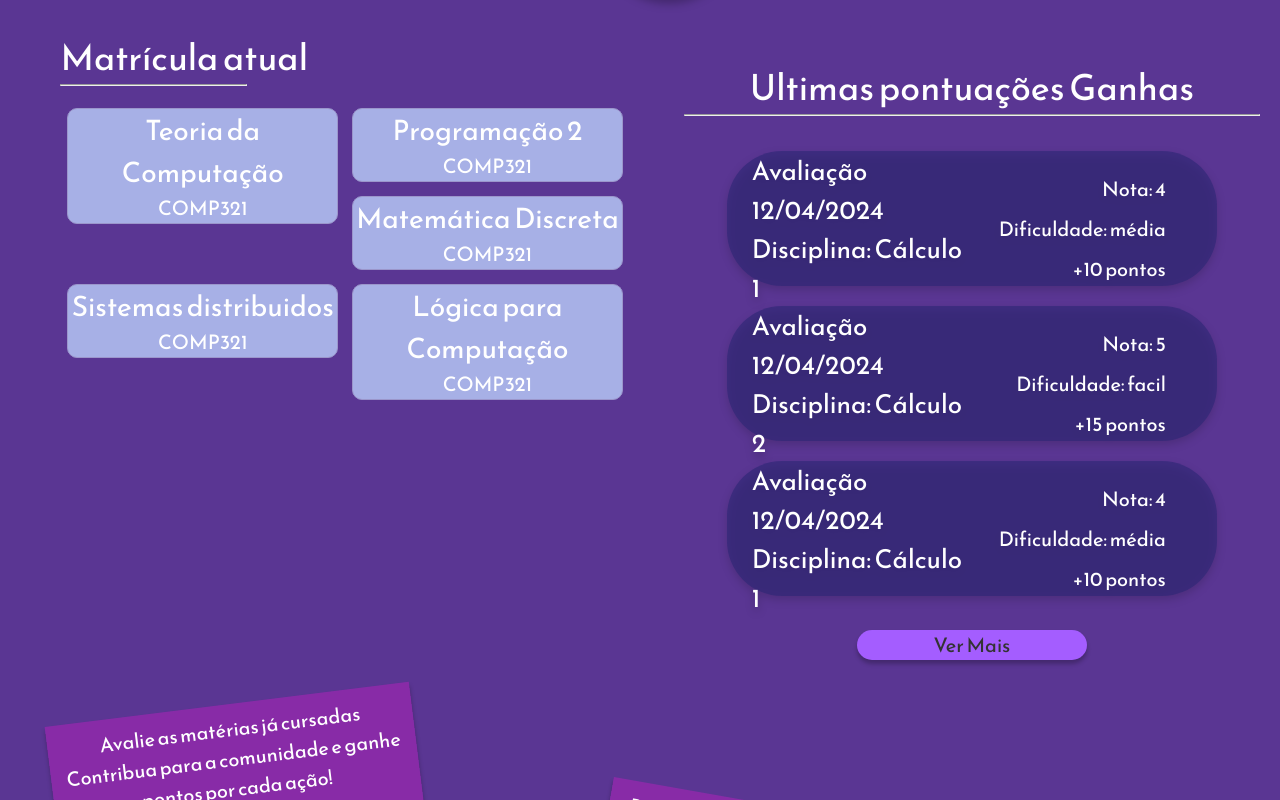
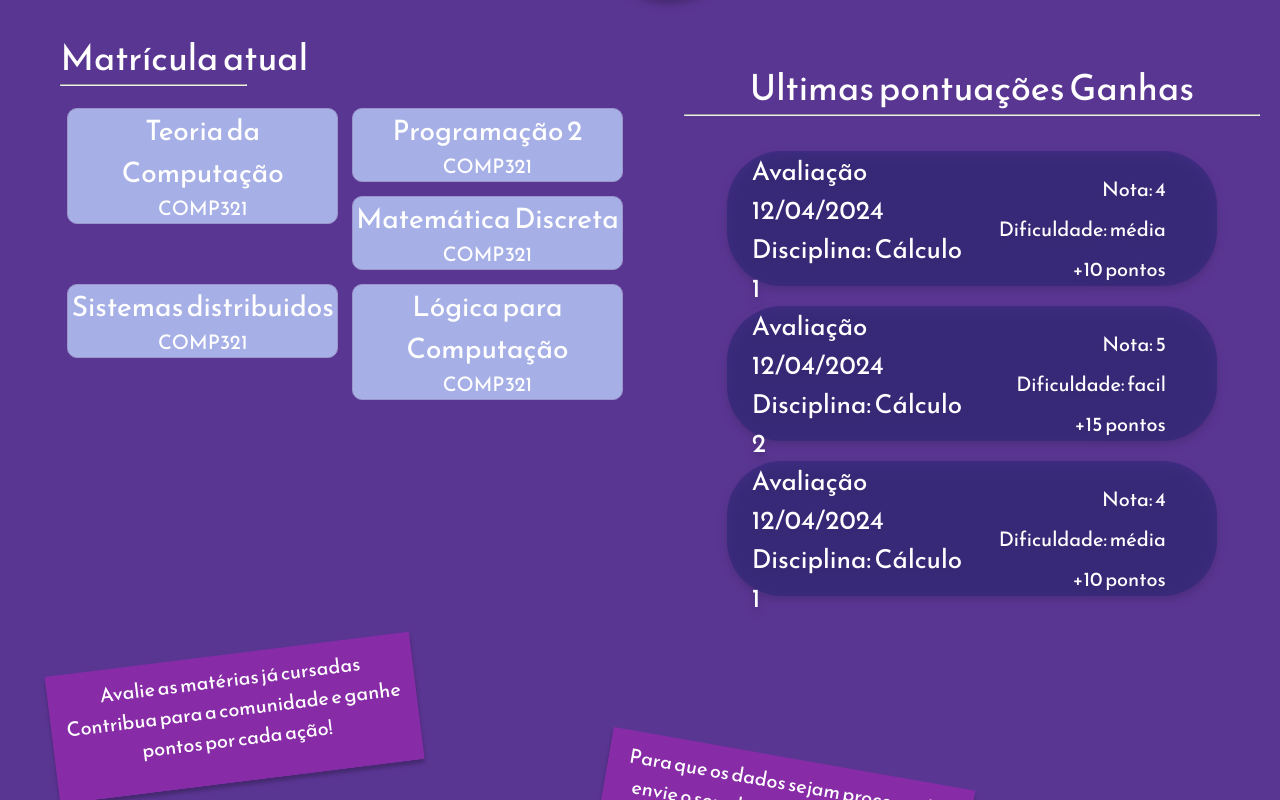
Before and after one commit to JT4v4res/PDS-Grupo5, a React (Create React App) app in the folder magicasper/: page /Perfil in a window 1280 px wide. Shown: the part 600-1400 px from the top of the page. Built offline with nearby package versions, Linux system fonts and the light colour scheme.

Commit message:
adding Home page

```diff
--- a/magicasper/src/pages/Home/index.css
+++ b/magicasper/src/pages/Home/index.css
@@ -45,6 +45,7 @@
 }
 .contribuicoesComunidade .acoesPontuadas{
   height: 350px;
+  overflow-y: scroll;
 }
 
 .rigth-side .progressoCurso{
--- a/magicasper/src/pages/Home/index.js
+++ b/magicasper/src/pages/Home/index.js
@@ -22,7 +22,6 @@ function Home (UserData, pontuacao_user, materias_cursadas,disciplinas_atual, ma
       dificuldade: 'facil',
       pontosRecebidos:15
     },
-
   ]
   disciplinas_atual =[
     {
--- a/magicasper/src/pages/Perfil/index.css
+++ b/magicasper/src/pages/Perfil/index.css
@@ -204,6 +204,8 @@
   display: flex;
   flex-wrap: wrap;
   margin-top: 15px;
+  height: 535px;
+  overflow-y: scroll;
 }
 .acoesPontuadas ul{
   width: 100%;
@@ -334,6 +336,7 @@
   align-items: center;
   cursor: pointer;
   text-align: center;
+  overflow-y: scroll;
 }
 .diciplinas-avaliar ul{
   margin-left: auto;
--- a/magicasper/src/pages/Perfil/index.js
+++ b/magicasper/src/pages/Perfil/index.js
@@ -168,10 +168,6 @@ return (
                   </ul>
             </div>
           </div>
-
-          <div className='btn'>
-            <a href='/#'>Ver Mais</a>
-          </div>
         </div>
       <div className='informativos'>
           <div className='left'>
```
